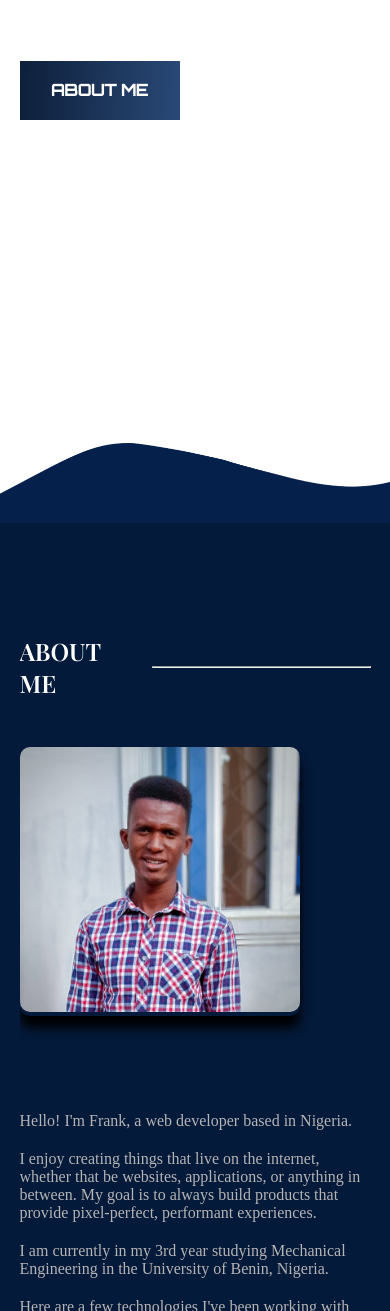
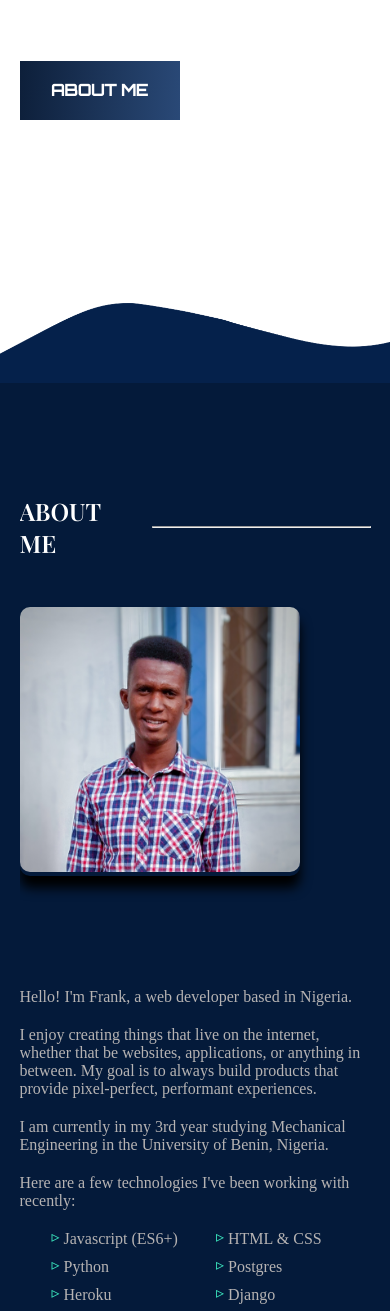
Before and after one commit to osas2211/my-porfolio, a plain HTML site: page index.html in a window 390 px wide. Shown: the part 372-1683 px from the top of the page. Drawn offline with nearby package versions, Linux system fonts and the light colour scheme; a web font is replaced by a local one.

Commit message:
changed mobile home min-height to 44rem

```diff
--- a/css/styles.css
+++ b/css/styles.css
@@ -321,7 +321,7 @@ section#home{
 
 @media (max-width:718px){
     section#home{
-        min-height: 100vh;
+        min-height: 44rem;
     }
     #main-header{
         padding: 1.6rem;
@@ -358,7 +358,7 @@ section#home{
         flex-direction: column-reverse;
     }
     .about-text{
-        margin-top: 1rem;
+        margin-top: 2rem;
     }
     .abt-me-top h2{
         font-size: 1.5rem;
```
